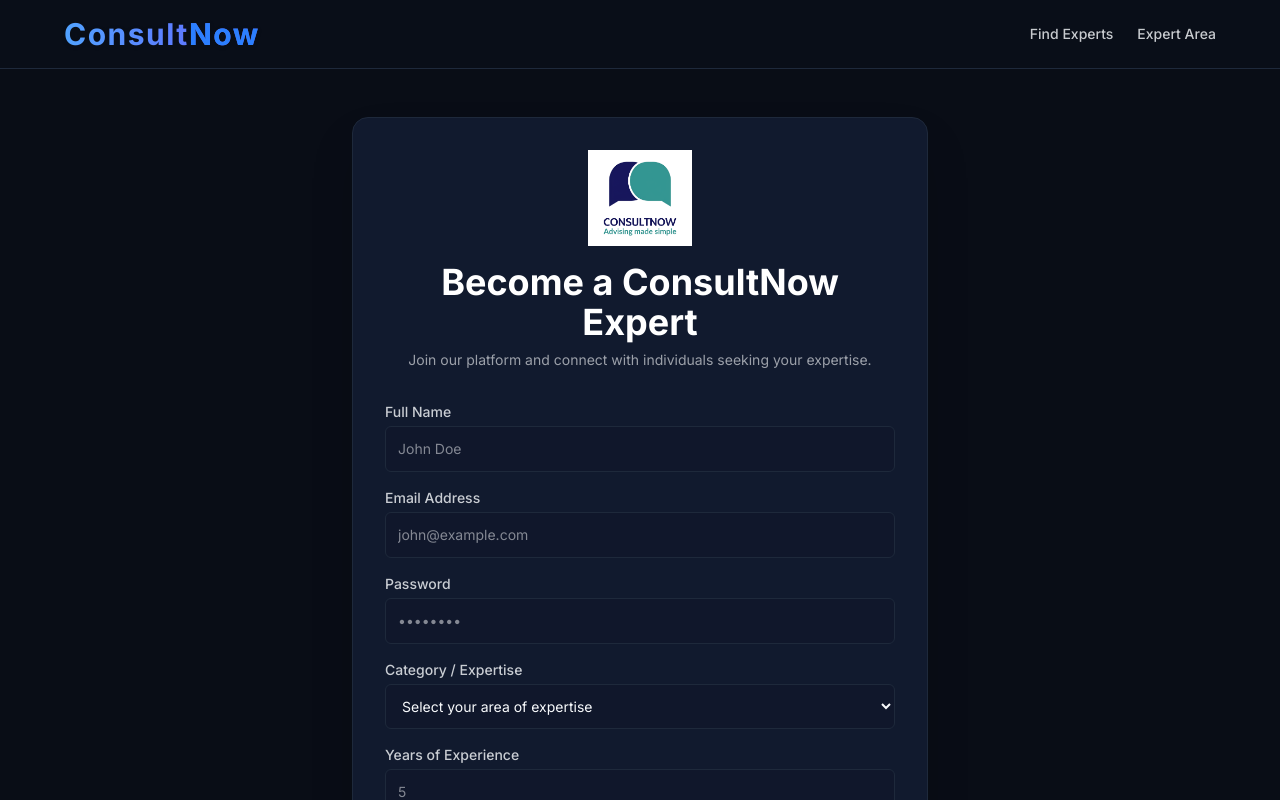
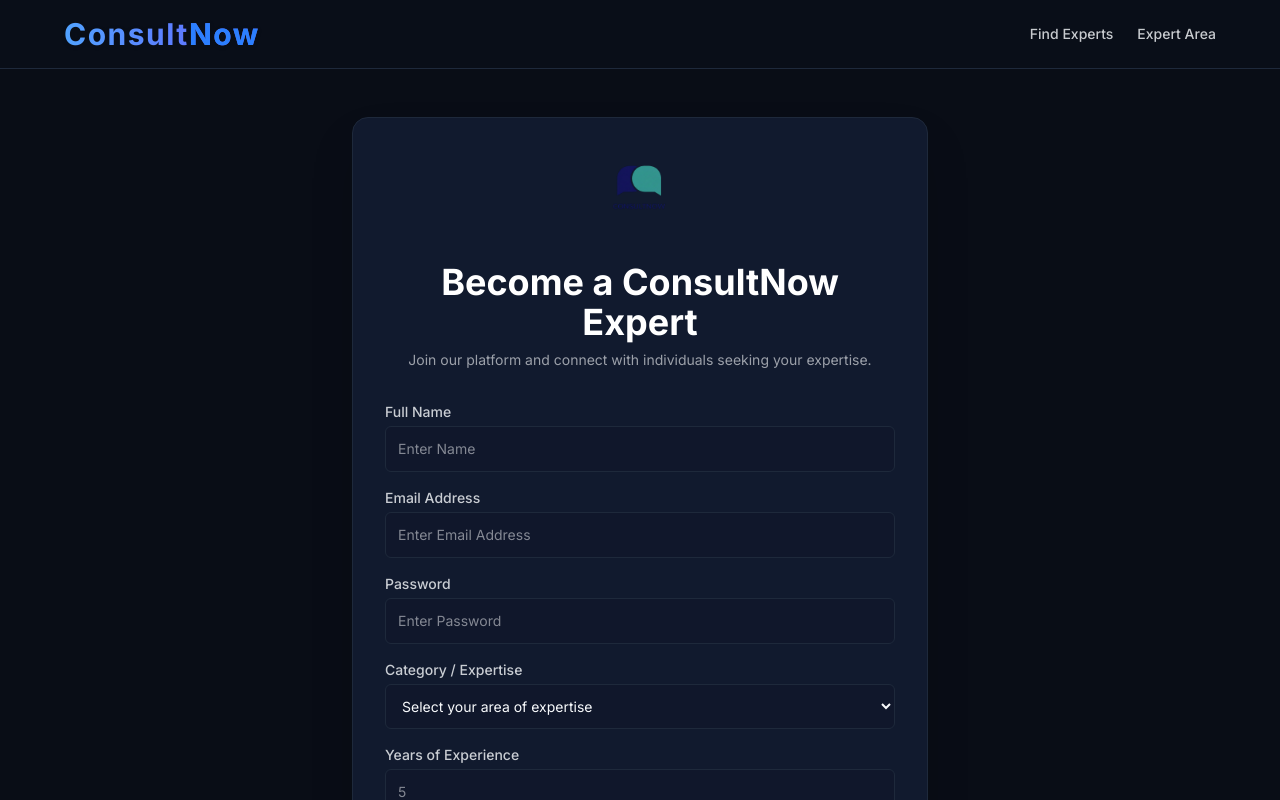
Before and after one commit to tejeswarbharath/consultnow-frontend, an Angular app: page /register in a window 1280 px wide. Shown: the top 800 px of the page. Built offline with nearby package versions, Linux system fonts and the light colour scheme.

Commit message:
feat: add booking and registration UI components with expert sandbox simulation and branding assets

```diff
--- a/src/app/components/booking/booking.component.html
+++ b/src/app/components/booking/booking.component.html
@@ -129,12 +129,12 @@
       <div class="grid grid-cols-1 md:grid-cols-2 gap-6 mb-6">
         <div>
           <label class="block text-sm font-medium text-[var(--bc)]/80 mb-2">Your Name</label>
-          <input type="text" [(ngModel)]="guestName" placeholder="John Doe"
+          <input type="text" [(ngModel)]="guestName" placeholder="Enter Name"
             class="stripe-input w-full px-4 py-3 rounded-xl text-sm" />
         </div>
         <div>
           <label class="block text-sm font-medium text-[var(--bc)]/80 mb-2">Your Email</label>
-          <input type="email" [(ngModel)]="guestEmail" placeholder="john@example.com"
+          <input type="email" [(ngModel)]="guestEmail" placeholder="Enter Email Address"
             class="stripe-input w-full px-4 py-3 rounded-xl text-sm" />
         </div>
       </div>
--- a/src/app/components/register/register.component.html
+++ b/src/app/components/register/register.component.html
@@ -17,19 +17,19 @@
         <div>
           <label for="fullName" class="block text-sm font-medium text-[var(--bc)]/80 mb-1">Full Name</label>
           <input id="fullName" formControlName="name" type="text" required
-            class="stripe-input w-full px-3 py-3 rounded-md text-sm" placeholder="John Doe">
+            class="stripe-input w-full px-3 py-3 rounded-md text-sm" placeholder="Enter Name">
         </div>
 
         <div>
           <label for="email" class="block text-sm font-medium text-[var(--bc)]/80 mb-1">Email Address</label>
           <input id="email" formControlName="email" type="email" required
-            class="stripe-input w-full px-3 py-3 rounded-md text-sm" placeholder="john@example.com">
+            class="stripe-input w-full px-3 py-3 rounded-md text-sm" placeholder="Enter Email Address">
         </div>
 
         <div>
           <label for="password" class="block text-sm font-medium text-[var(--bc)]/80 mb-1">Password</label>
           <input id="password" formControlName="password" type="password" required
-            class="stripe-input w-full px-3 py-3 rounded-md text-sm" placeholder="••••••••">
+            class="stripe-input w-full px-3 py-3 rounded-md text-sm" placeholder="Enter Password">
         </div>
 
         <div>
```
Also changed, not shown: public/ConsultNowDesign.png, public/ConsultNowLogo.png.
